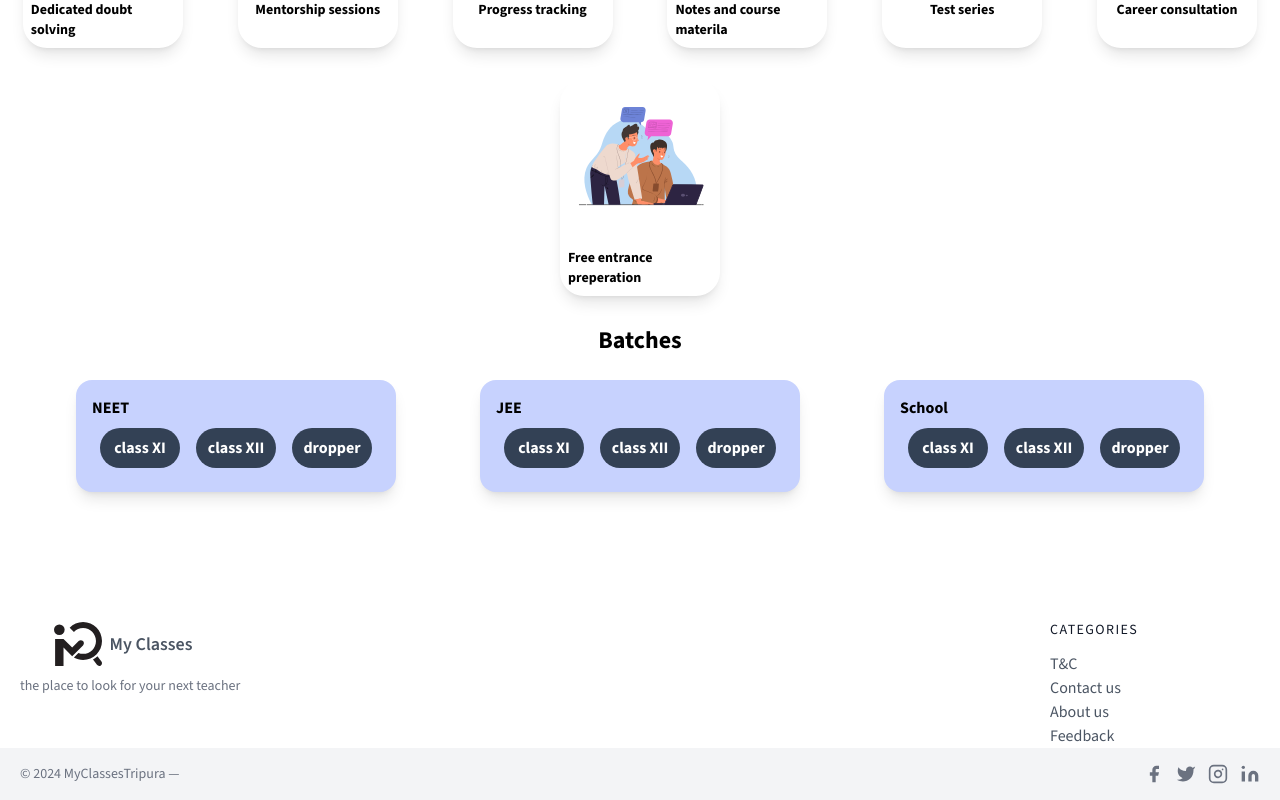
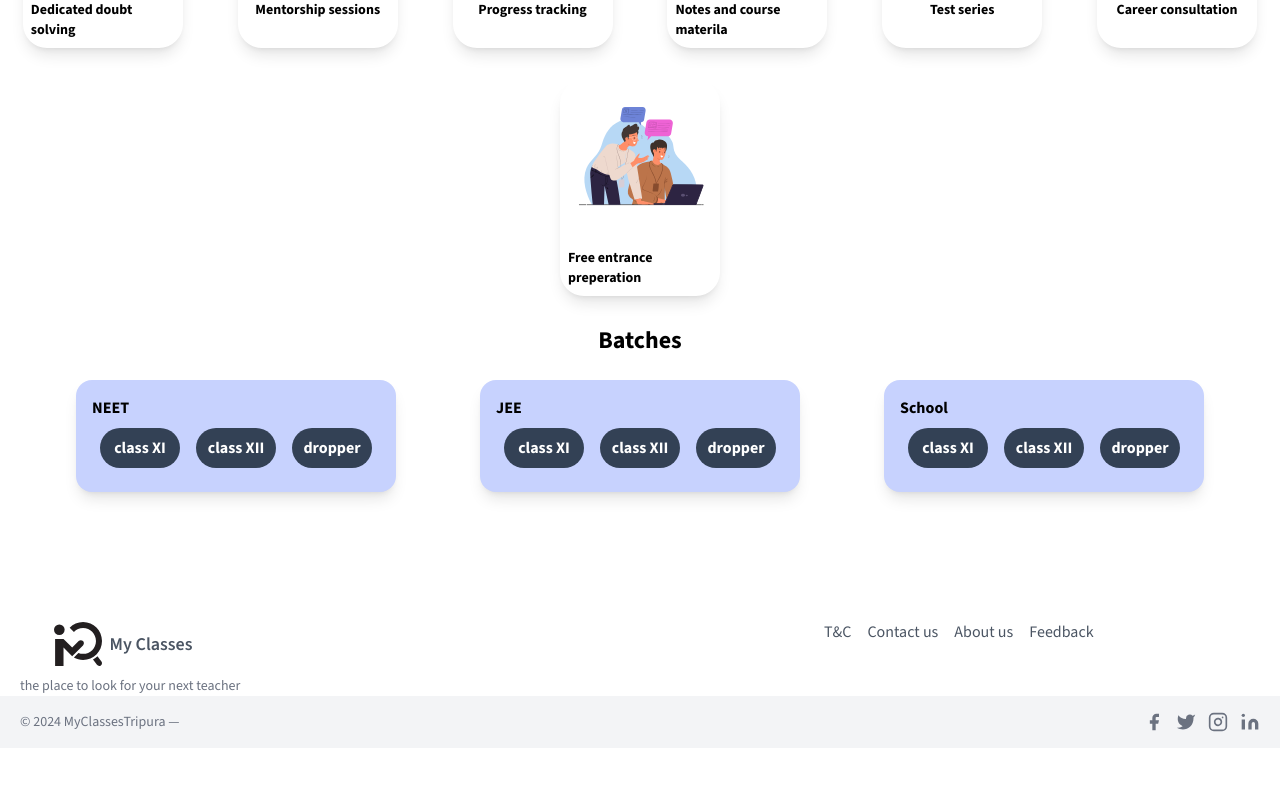
Before and after one commit to joydeep808/My_classes, a Next.js app in the folder nextjs-application/: page / in a window 1280 px wide. Shown: the part 1218-2018 px from the top of the page. After the commit the page ends 1966 px from the top, so only its background shows below. Built offline with nearby package versions, Linux system fonts and the light colour scheme.

Commit message:
Update footer.tsx

```diff
--- a/nextjs-application/app/ui/footer.tsx
+++ b/nextjs-application/app/ui/footer.tsx
@@ -9,21 +9,18 @@ export default function Footer(){
                     <p className="mt-2 text-sm text-gray-500">the place to look for your next teacher</p>
                 </div>
                 <div className="flex-grow flex flex-wrap md:pl-20 -mb-10 md:mt-0 mt-10 md:text-left text-center">
-                    <div className="lg:w-1/4 md:w-1/2 w-full px-4 ml-auto">
-                        <h2 className="title-font font-medium text-gray-900 tracking-widest text-sm mb-3">CATEGORIES</h2>
-                        <nav className="list-none mb-10">
-                        <li>
+                    <div className="lg:w-1/2  w-full px-4 ml-auto">
+
+                        <nav className="list-none mb-10 flex gap-4">
+
                             <a className="text-gray-600 hover:text-gray-800">T&C</a>
-                        </li>
-                        <li>
+
                             <a className="text-gray-600 hover:text-gray-800">Contact us</a>
-                        </li>
-                        <li>
+
                             <a className="text-gray-600 hover:text-gray-800">About us</a>
-                        </li>
-                        <li>
+
                             <a className="text-gray-600 hover:text-gray-800">Feedback</a>
-                        </li>
+
                         </nav>
                     </div>
 
```
